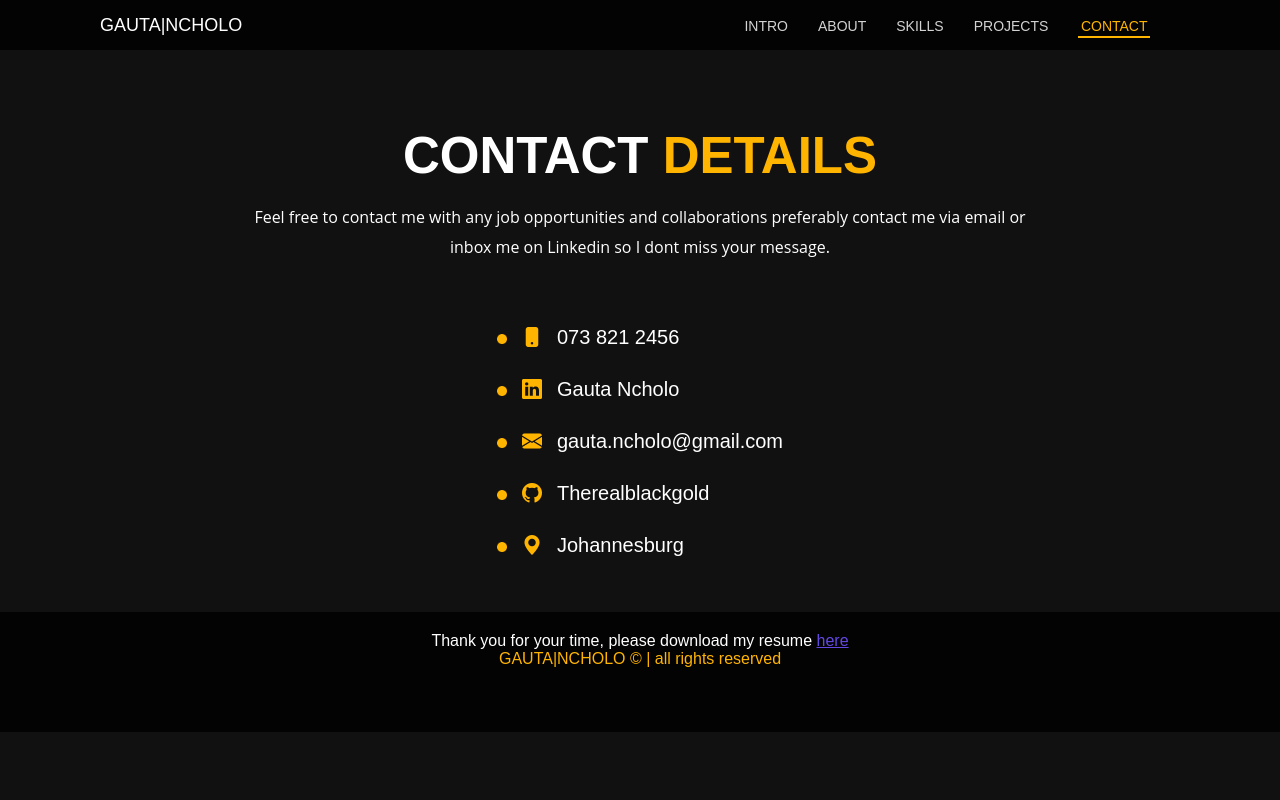
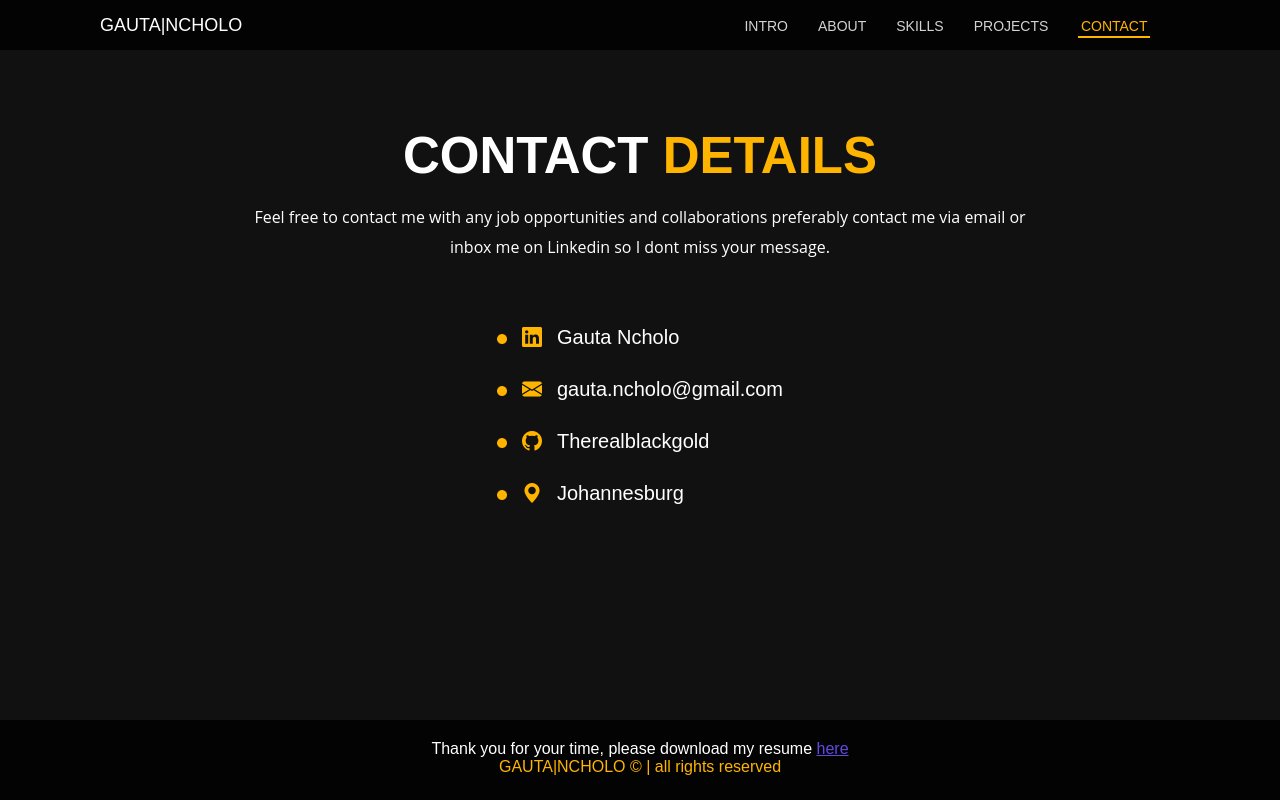
Before and after one commit to Therealblackgold/next-portfolio, a Next.js app: page /contact in a window 1280 px wide. Built offline with nearby package versions, Linux system fonts and the light colour scheme.

Commit message:
analytics config

```diff
--- a/components/Footer.jsx
+++ b/components/Footer.jsx
@@ -18,12 +18,15 @@ const Footer = () => {
           flex-direction: column !important;
           flex-wrap: wrap;
           align-items: center;
-          height: 15vh;
-          margin-top: 20px;
-
+          height: 5rem !important;
+          margin-top: auto;
           background: var(--darker--color);
           color: #fff;
           text-align: center;
+          position: absolute;
+          bottom: 0;
+          left: 0;
+          right: 0;
         }
 
         p {
--- a/components/Layout.jsx
+++ b/components/Layout.jsx
@@ -45,6 +45,7 @@ function Layout({ children }) {
         html {
           scroll-padding-top: 90px;
           scroll-behavior: smooth;
+          height: 100%;
         }
 
         html::-webkit-scrollbar {
@@ -64,6 +65,10 @@ function Layout({ children }) {
           background: var(--black-color);
           color: #fff;
           font-family: "Poppins", sans-serif;
+          display: flex;
+          flex-direction: column;
+          min-height: 100%;
+          position: relative;
         }
 
         section {
--- a/components/Navbar.jsx
+++ b/components/Navbar.jsx
@@ -132,6 +132,7 @@ const Navbar = () => {
           color: lightgray;
           list-style: none;
           transition: all 1s ease;
+          font-size: 16px;
         }
 
         @media screen and (max-width: 900px) {
@@ -153,7 +154,9 @@ const Navbar = () => {
             display: flex;
             flex-direction: column;
             align-items: center;
-            justify-content: space-around;
+            /* justify-content: center; */
+            padding-top: 5rem;
+            gap: 4rem;
           }
         }
       `}</style>
--- a/pages/_app.js
+++ b/pages/_app.js
@@ -1,9 +1,24 @@
+import Script from "next/script";
 import Layout from "../components/Layout";
 import "../styles/globals.css";
 
 function MyApp({ Component, pageProps }) {
   return (
     <Layout>
+      <Script
+        strategy="afterInteractive"
+        src="https://www.googletagmanager.com/gtag/js?id=G-W1PS600MJ9"
+      />
+      <Script strategy="afterInteractive" id="google-analytics">
+        {`
+    window.dataLayer = window.dataLayer || [];
+    function gtag(){dataLayer.push(arguments);}
+    gtag('js', new Date());
+
+    gtag('config', 'G-W1PS600MJ9');
+
+      `}
+      </Script>
       <Component {...pageProps} />
     </Layout>
   );
--- a/pages/contact.js
+++ b/pages/contact.js
@@ -22,14 +22,6 @@ const contact = () => {
           </p>
           <div className="list">
             <ul>
-              <li>
-                <Link href="tel:8882192787" passhref="true">
-                  <a target="_blank" className="contact-wrapper">
-                    <i className="bi bi-phone-fill" />
-                    073 821 2456
-                  </a>
-                </Link>
-              </li>
               <li>
                 <Link
                   href="https://www.linkedin.com/in/gauta-ncholo/"
--- a/styles/globals.css
+++ b/styles/globals.css
@@ -1,18 +1,6 @@
-html,
-body {
-  padding: 0;
-  margin: 0;
-  font-family: -apple-system, BlinkMacSystemFont, Segoe UI, Roboto, Oxygen,
-    Ubuntu, Cantarell, Fira Sans, Droid Sans, Helvetica Neue, sans-serif;
-}
-
 a {
   color: inherit;
   text-decoration: none;
-}
-
-* {
-  box-sizing: border-box;
 }
 
 @media screen and (max-width: 480px) {
```
Also changed, not shown: 2 other files (tests, documents, lock files or other folders).
